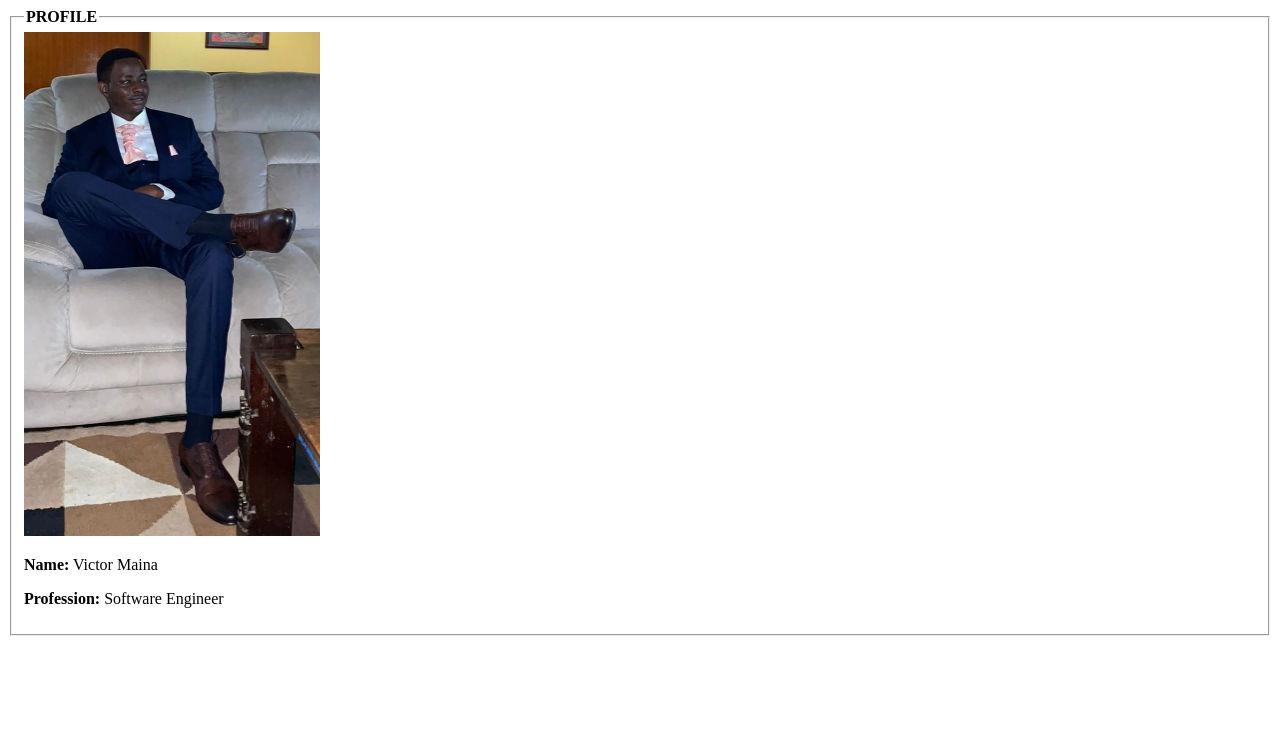
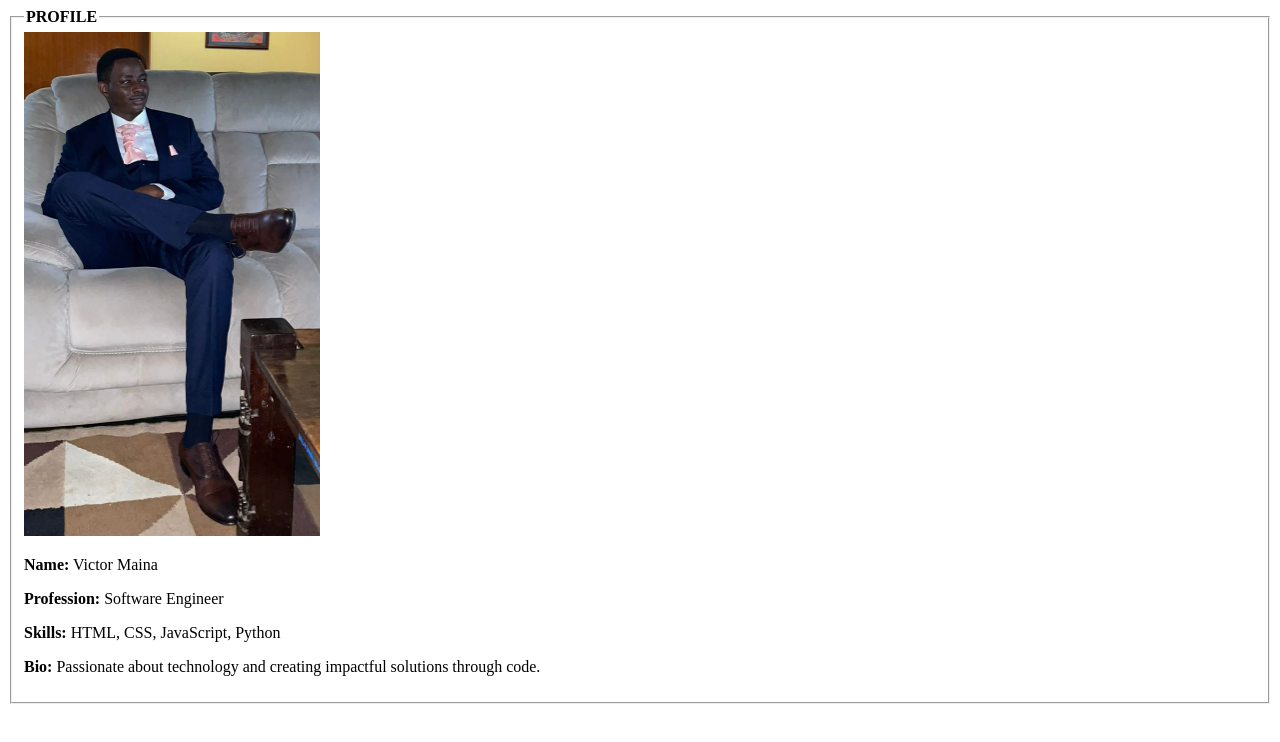
Before and after one commit to VMaina2003/victors-portfolio, a plain HTML site: page index.html in a window 1280 px wide. Drawn offline with Linux system fonts and the light colour scheme.

Commit message:
fifth commit

```diff
--- a/index.html
+++ b/index.html
@@ -12,7 +12,8 @@
             <div class="info">
                 <p><strong>Name:</strong> Victor Maina</p>
                 <p><strong>Profession:</strong> Software Engineer</p>
-
+                <p><strong>Skills:</strong> HTML, CSS, JavaScript, Python</p>
+                <p><strong>Bio:</strong> Passionate about technology and creating impactful solutions through code.</p>
 
 </body>
 </html>
```
